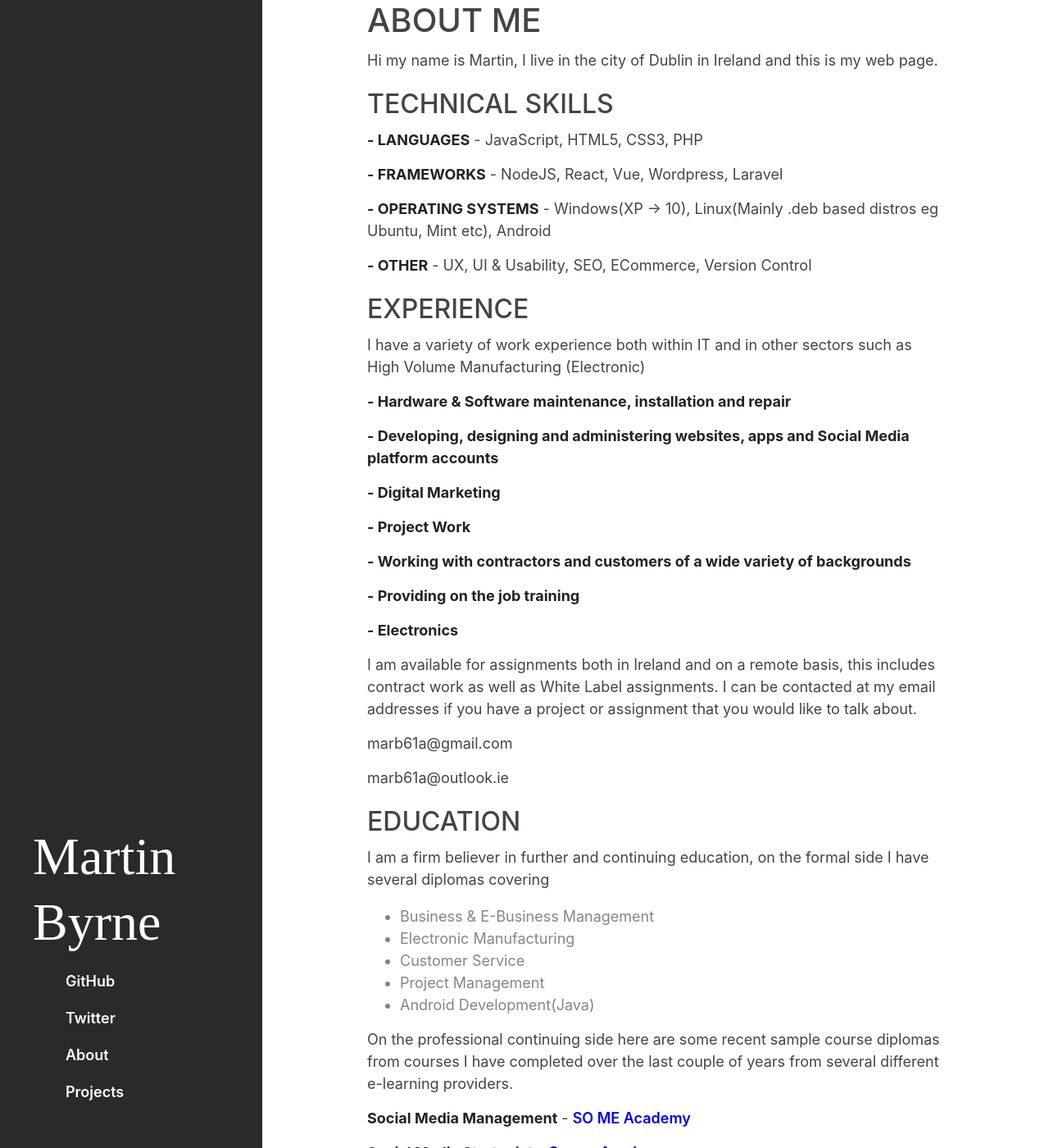
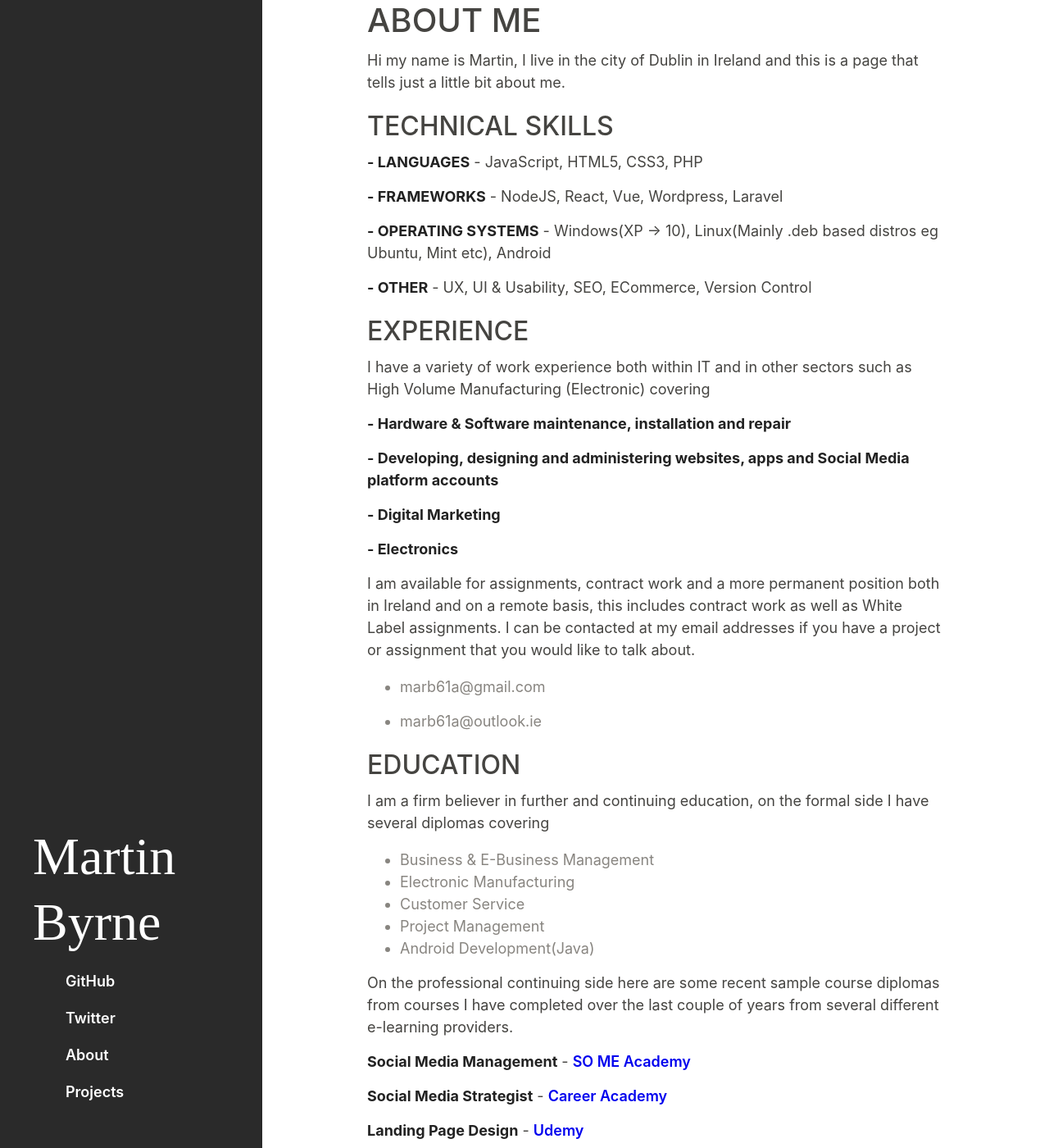
Before and after one commit to marb61a/marb61a.github.io, a Jekyll site: the page built from about.md, in a window 1280 px wide and 1400 px high. Shown: the whole window at 82% size. Built offline with Jekyll 4.4.1, drawn with Linux system fonts in a browser that asks for light colours; our own code applies the rules of GitHub Pages for plain Markdown files.

Commit message:
Update about.md

```diff
--- a/about.md
+++ b/about.md
@@ -1,7 +1,8 @@
 ABOUT ME
 ======
 
-Hi my name is Martin, I live in the city of Dublin in Ireland and this is my web page.
+Hi my name is Martin, I live in the city of Dublin in Ireland and this is a page that tells just a little bit
+about me.
 
 
 TECHNICAL SKILLS
@@ -18,7 +19,7 @@ TECHNICAL SKILLS
 EXPERIENCE
 ----------
 I have a variety of work experience both within IT and in other sectors such as High Volume Manufacturing (Electronic)
-
+covering
 
   **- Hardware & Software maintenance, installation and repair**
 
@@ -26,27 +27,20 @@ I have a variety of work experience both within IT and in other sectors such as
 
   **- Digital Marketing**
 
-  **- Project Work**
-
-  **- Working with contractors and customers of a wide variety of backgrounds**
-
-  **- Providing on the job training**
-
   **- Electronics**
 
 
-I am available for assignments both in Ireland and on a remote basis, this includes contract work as well
-as White Label assignments. I can be contacted at my email addresses if you have a project or assignment that
-you would like to talk about.
+I am available for assignments, contract work and a more permanent position both in Ireland and on a remote basis, this includes contract work as well as White Label assignments. I can be contacted at my email addresses if you have a project or assignment that you would like to talk about.
 
-  marb61a@gmail.com
+  - marb61a@gmail.com
 
-  marb61a@outlook.ie
+  - marb61a@outlook.ie
 
 
 EDUCATION
 ---------
 I am a firm believer in further and continuing education, on the formal side I have several diplomas covering
+
   - Business & E-Business Management
   - Electronic Manufacturing
   - Customer Service
```
